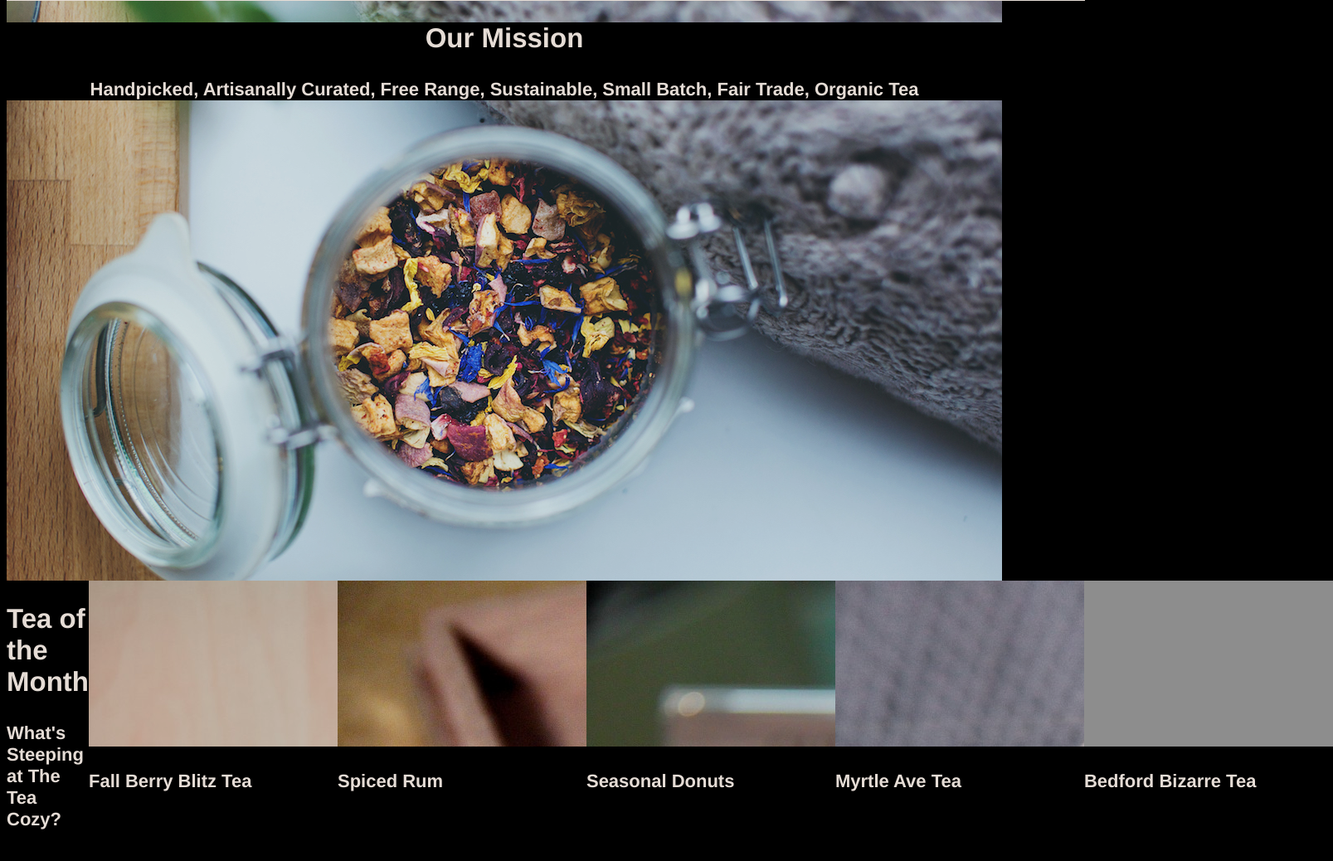
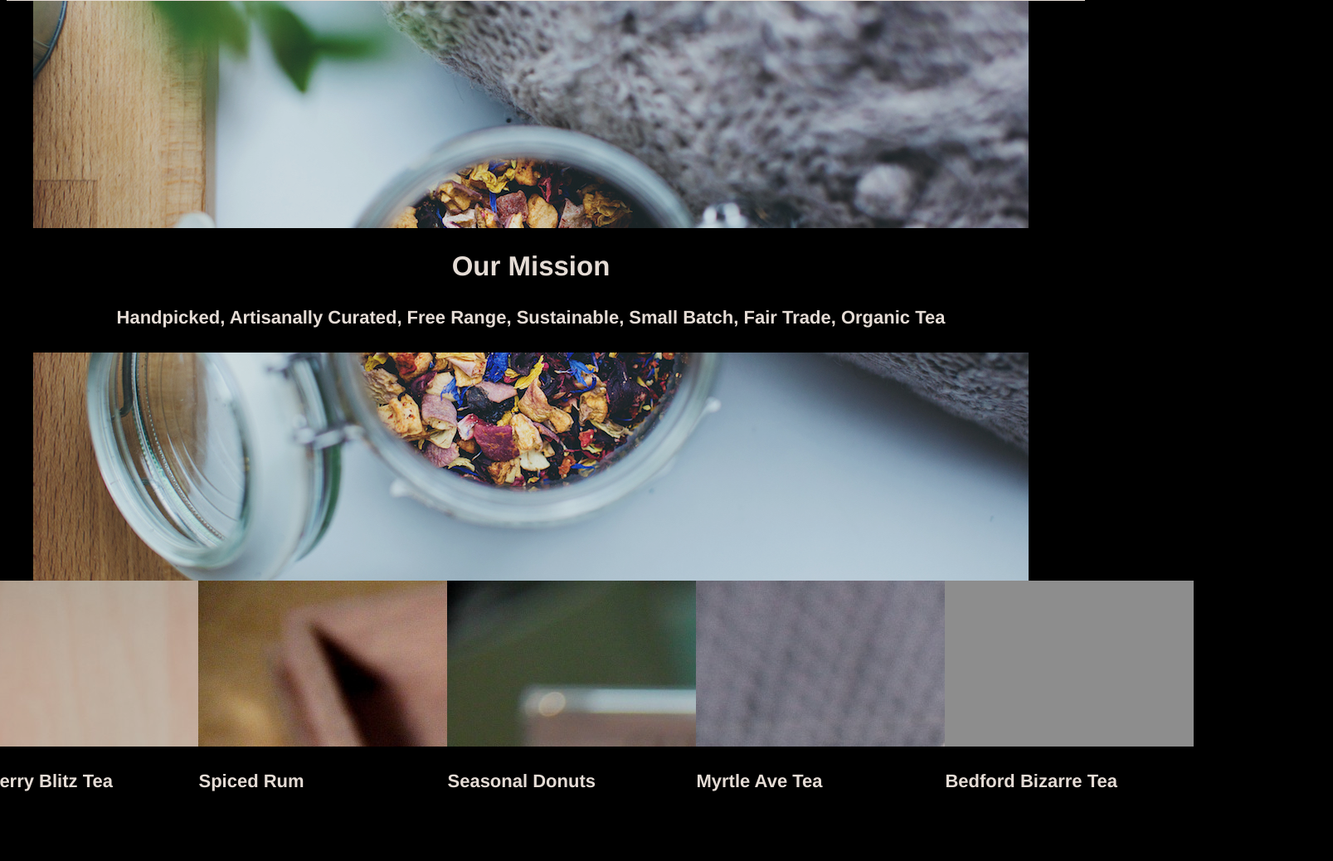
Before and after one commit to Dgcox8585/teacozy, a plain HTML site: page index.html in a window 1280 px wide. Shown: the part 77-1115 px from the top of the page at 83% size, 1607 px wide, since content can reach past the window. Drawn offline with Linux system fonts and the light colour scheme; grey boxes are pictures that could not be loaded.

Commit message:
1st container

```diff
--- a/Resources/CSS/style.css
+++ b/Resources/CSS/style.css
@@ -40,6 +40,7 @@ a {
   width: 100%;
   padding-top: 69px;
   flex-wrap: wrap;
+  justify-content: center;
 }
 
 .section {
@@ -56,14 +57,17 @@ a {
 }
 
 .mission .first {
+  display: flex;
   background-image: url(../../Resources/Images/background.jpg);
   width: 1200px;
   height: 700px;
   text-align: center;
+  align-items: center;
 }
 
 .text {
   background-color: black;
+  width: 100%;
 }
 
 
@@ -73,15 +77,17 @@ a {
   width: 1000px;
   margin-top: 150px;
   justify-content: space-between;
-  flex-direction: wrap;
+  flex-wrap: wrap;
 }
 
 .first .berry {
+  display: flex;
   background-image: url(../../Resources/Images/berry.jpg);
   width: 300px;
   height: 200px;
   margin-bottom: 10px;
   text-align: center;
+  align-items: center;
 }
 
 .second .spiced {
```
